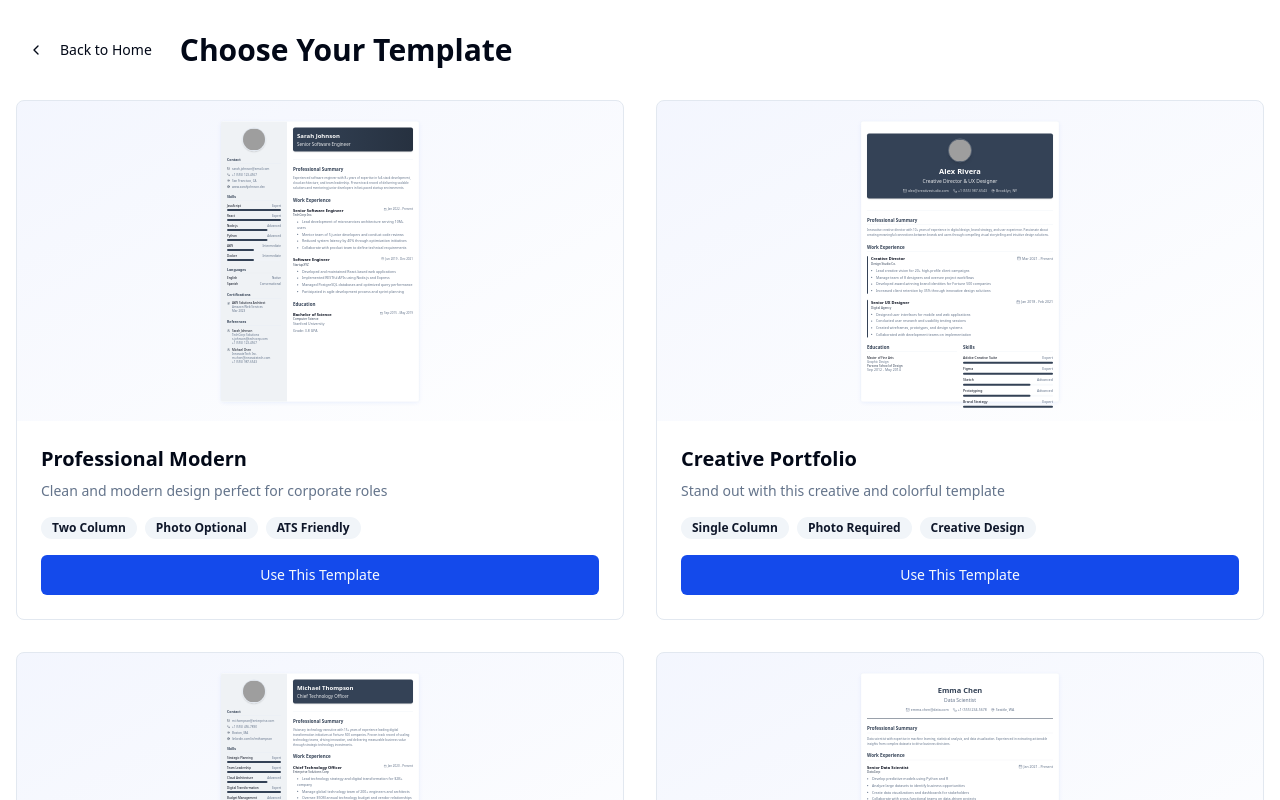
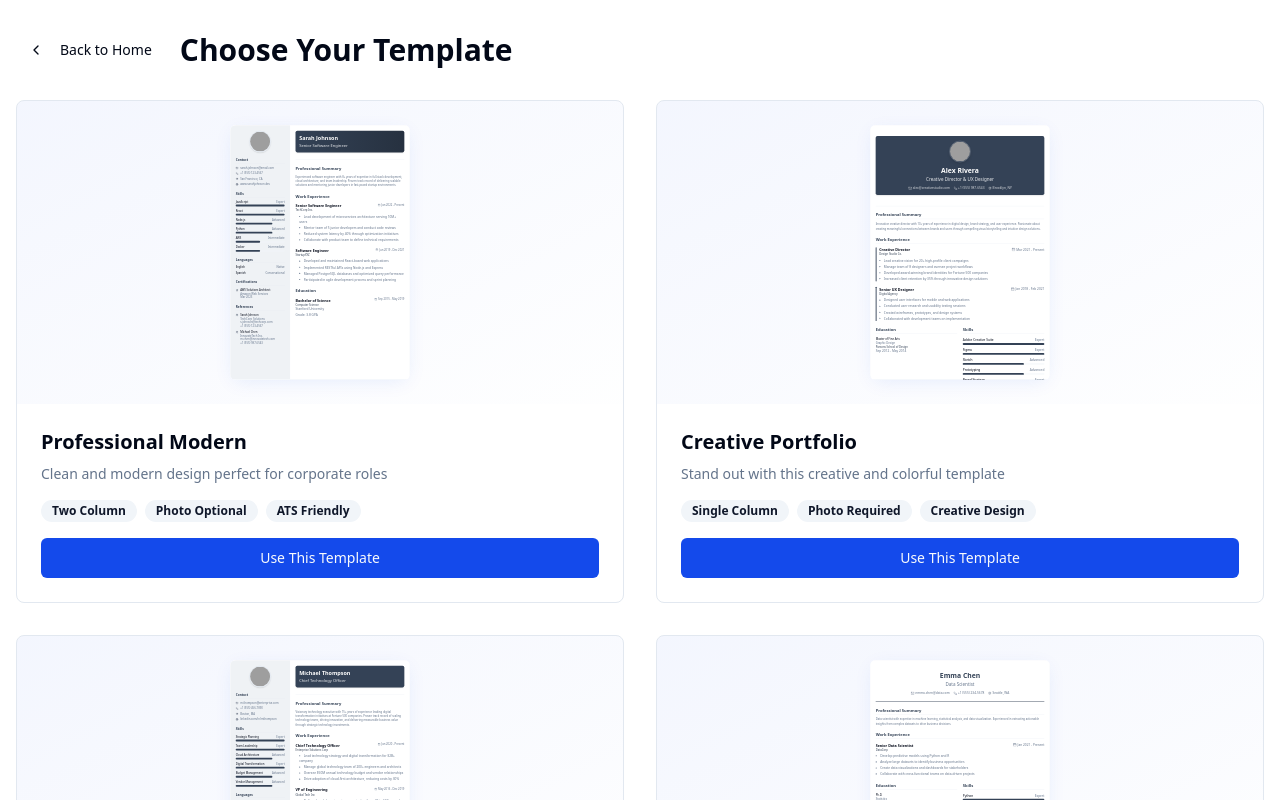
Before and after one commit to Paul1342/build-my-cv-showcase-10, a React (Vite) app: page /cv-builder in a window 1280 px wide. Shown: the top 800 px of the page. Built offline with nearby package versions, Linux system fonts and the light colour scheme; grey boxes are pictures that could not be loaded.

Commit message:
Code edited in Lovable Code Editor
Edited UI in Lovable

```diff
--- a/src/pages/CVBuilder.tsx
+++ b/src/pages/CVBuilder.tsx
@@ -194,13 +194,50 @@ const CVBuilder = () => {
                   className="group overflow-hidden shadow-card hover:shadow-elegant transition-all duration-300 hover:-translate-y-2"
                 >
                   {/* Preview card */}
-                  <div className="h-80 bg-gradient-to-br from-primary/5 to-secondary/5 p-3 relative overflow-hidden">
-                    <div className="cv-a4-container h-full">
-                      <div className="cv-scale-to-fit" style={{ transform: "scale(0.25)" }}>
-                        <CVPreview data={sampleData} template={template} isPreview />
-                      </div>
-                    </div>
-                  </div>
+                {/* Preview Section — fixed-size thumbnail that truly centers */}
+<div className="bg-gradient-to-br from-primary/5 to-secondary/5 p-6 flex items-center justify-center">
+  {(() => {
+    // A4 design dimensions used by CVPreview in preview mode
+    const A4_W = 794;          // px
+    const A4_H = 1123;         // px
+
+    // Thumbnail target width (tweak 160–220px to taste)
+    const THUMB_W = 180;       // px
+    const scale   = THUMB_W / A4_W;
+    const THUMB_H = Math.round(A4_H * scale);
+
+    return (
+      <div
+        className="rounded-md shadow-card bg-white"
+        style={{
+          width: THUMB_W,
+          height: THUMB_H,
+          overflow: "hidden",
+          position: "relative"
+        }}
+      >
+        <div
+          style={{
+            width: A4_W,
+            height: A4_H,
+            transform: `scale(${scale})`,
+            transformOrigin: "top left",
+            position: "absolute",
+            top: 0,
+            left: 0
+          }}
+        >
+          <CVPreview
+            data={sampleData}
+            template={template}
+            isPreview
+          />
+        </div>
+      </div>
+    );
+  })()}
+</div>
+
 
                   <div className="p-6 space-y-4">
                     <div>
```
